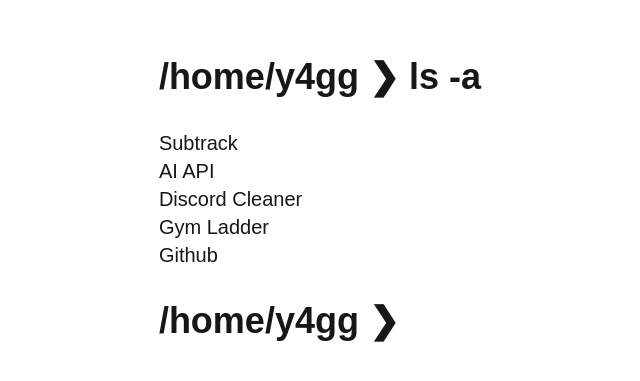
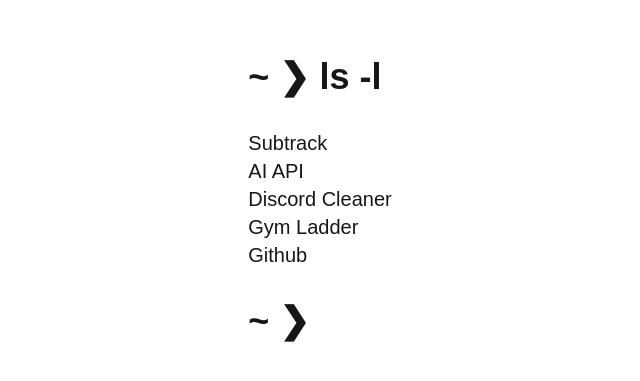
Before and after one commit to y4gg/y4gg, a Next.js app: page / in a window 1280 px wide. Shown: the part 201-582 px from the top of the page, without its empty margins (320-960 px from the left). Built offline with nearby package versions, Linux system fonts and the light colour scheme.

Commit message:
Protfolio finalization

```diff
--- a/app/globals.css
+++ b/app/globals.css
@@ -49,3 +49,18 @@
 .animated-link:focus-visible::after {
   transform: scaleX(1);
 }
+
+.terminal-text {
+  border-right: 18px solid white; /* The "block" cursor */
+  animation: blink 1s step-end infinite;
+}
+
+@keyframes blink {
+  0%,
+  100% {
+    border-color: transparent;
+  }
+  50% {
+    border-color: white;
+  }
+}
--- a/app/page.tsx
+++ b/app/page.tsx
@@ -4,7 +4,7 @@
   return (
     <div className="h-screen w-screen flex flex-col items-center justify-center">
       <div className="flex flex-col items-start gap-8">
-        <h1 className="text-4xl font-extrabold">/home/y4gg ❯ ls -a</h1>
+        <h1 className="text-4xl font-extrabold">~ ❯ ls -l</h1>
         <div className="flex w-full flex-col">
           <Link href="https://subtrack.y4.gg" className="animated-link text-xl">
             Subtrack
@@ -28,7 +28,9 @@
             Github
           </Link>
         </div>
-        <h1 className="text-4xl font-extrabold">/home/y4gg ❯</h1>
+        <h1 className="text-4xl font-extrabold terminal-text whitespace-pre">
+          ~ ❯{" "}
+        </h1>
       </div>
     </div>
   );
```
